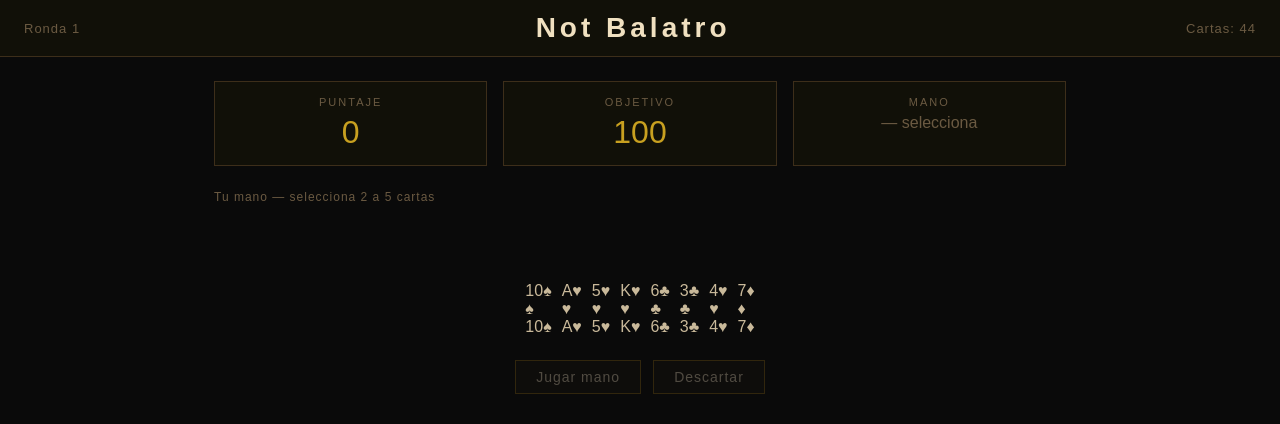
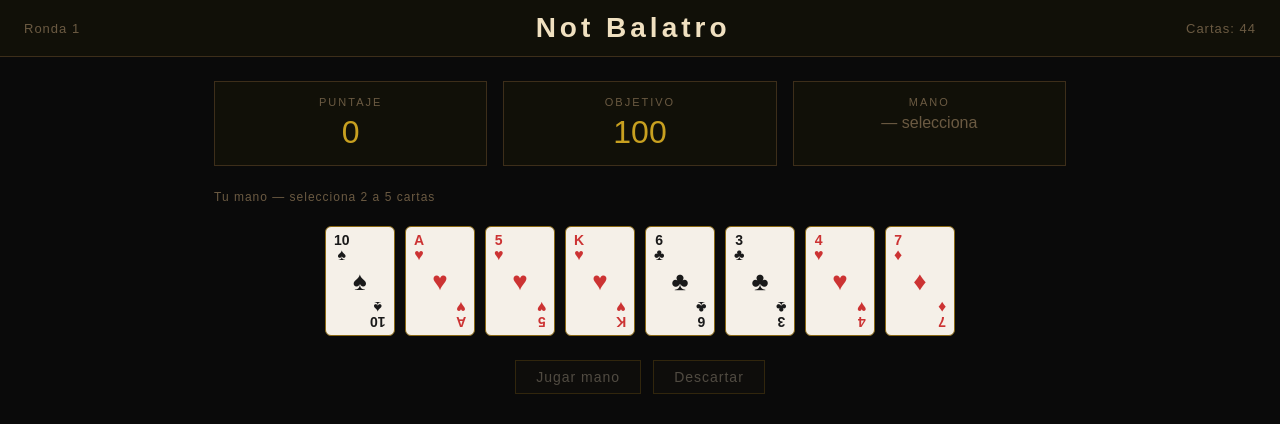
Before and after one commit to fatupopzz/not-balatro, a React (Vite) app: page / in a window 1280 px wide. Both pictures are taken after a click on the button "Repartir cartas". Shown: the top 424 px of the page. Built offline with nearby package versions, Linux system fonts and the light colour scheme; a web font is replaced by a local one.

Commit message:
style: white cards, better sizing

```diff
--- a/src/components/Card.css
+++ b/src/components/Card.css
@@ -1,7 +1,7 @@
 .card {
   width: 70px;
-  height: 100px;
-  background: var(--bg-card);
+  height: 110px;
+  background: #f5f0e8;
   border: 1px solid var(--border-accent);
   border-radius: 6px;
   cursor: pointer;
@@ -62,5 +62,5 @@
 .card-black .card-value,
 .card-black .card-suit,
 .card-black .card-center {
-  color: var(--text-bright);
+  color: #1a1a1a;
 }
--- a/src/components/Card.jsx
+++ b/src/components/Card.jsx
@@ -1,3 +1,5 @@
+import './Card.css'
+
 const SUIT_SYMBOLS = {
   hearts: '♥',
   diamonds: '♦',
```
